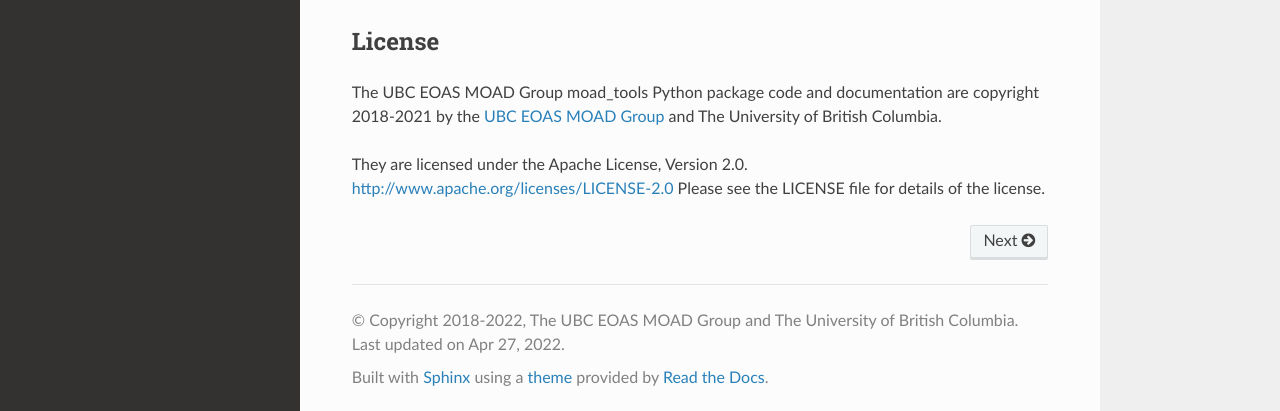
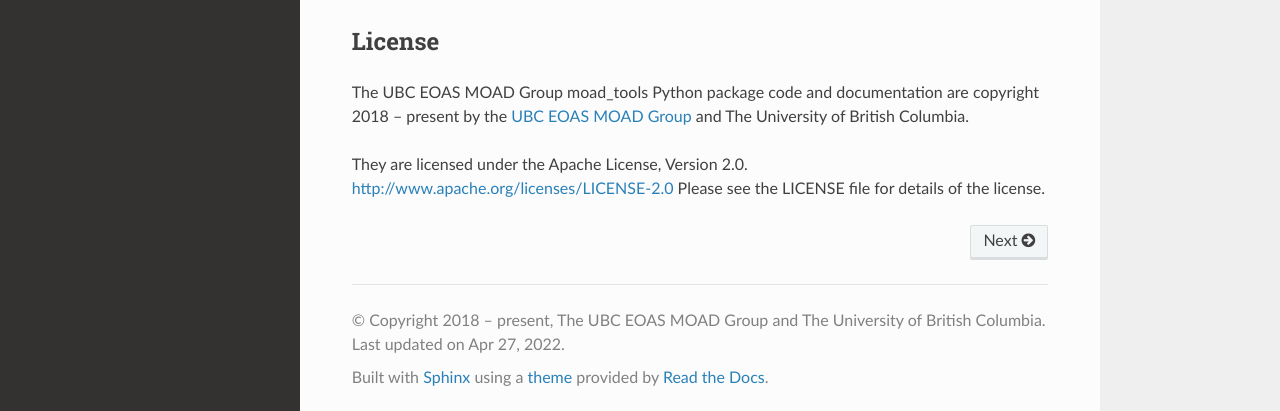
Before and after one commit to UBC-MOAD/moad_tools, a Sphinx documentation site: the page built from docs/index.rst, in a window 1280 px wide and 1200 px high. Shown: the part 786-1197 px from the top of the window. Built offline with Sphinx 7.4.7 and the Read the Docs theme 2.0.0, drawn with Linux system fonts in a browser that asks for light colours.

Commit message:
Update copyright year range

```diff
--- a/README.rst
+++ b/README.rst
@@ -42,7 +42,8 @@ License
     :target: https://www.apache.org/licenses/LICENSE-2.0
     :alt: Licensed under the Apache License, Version 2.0
 
-The UBC EOAS MOAD Group Tools package and documentation are copyright 2018-2020 by the `UBC EOAS MOAD Group`_ and The University of British Columbia.
+The UBC EOAS MOAD Group Tools package and documentation are copyright 2018 – present
+by the `UBC EOAS MOAD Group`_ and The University of British Columbia.
 
 They are licensed under the Apache License, Version 2.0.
 https://www.apache.org/licenses/LICENSE-2.0
--- a/docs/conf.py
+++ b/docs/conf.py
@@ -13,7 +13,6 @@
 # documentation root, use os.path.abspath to make it absolute, like shown here.
 
 import configparser
-import datetime
 import os
 import sys
 
@@ -30,14 +29,7 @@ project = setup_cfg["metadata"]["name"]
 author = "The UBC EOAS MOAD Group and The University of British Columbia"
 
 pkg_creation_year = 2018
-copyright_years = (
-    f"{pkg_creation_year}"
-    if datetime.date.today().year == pkg_creation_year
-    else f"{pkg_creation_year}-{datetime.date.today():%Y}"
-)
-copyright_years = (
-    "2018" if datetime.date.today().year == 2018 else f"2018-{datetime.date.today():%Y}"
-)
+copyright_years = f"{pkg_creation_year} – present"
 copyright = f"{copyright_years}, {author}"
 
 
--- a/docs/index.rst
+++ b/docs/index.rst
@@ -1,4 +1,4 @@
-.. Copyright 2018-2021 The UBC EOAS MOAD Group
+.. Copyright 2018 – present The UBC EOAS MOAD Group
 .. and The University of British Columbia
 ..
 .. Licensed under the Apache License, Version 2.0 (the "License");
--- a/docs/license_description.txt
+++ b/docs/license_description.txt
@@ -1,7 +1,8 @@
 License
 =======
 
-The UBC EOAS MOAD Group moad_tools Python package code and documentation are copyright 2018-2021 by the `UBC EOAS MOAD Group`_ and The University of British Columbia.
+The UBC EOAS MOAD Group moad_tools Python package code and documentation are
+copyright 2018 – present by the `UBC EOAS MOAD Group`_ and The University of British Columbia.
 
 They are licensed under the Apache License, Version 2.0.
 http://www.apache.org/licenses/LICENSE-2.0
--- a/docs/moad_tools.rst
+++ b/docs/moad_tools.rst
@@ -1,4 +1,4 @@
-.. Copyright 2018-2021 The UBC EOAS MOAD Group
+.. Copyright 2018 – present The UBC EOAS MOAD Group
 .. and The University of British Columbia
 ..
 .. Licensed under the Apache License, Version 2.0 (the "License");
--- a/docs/pkg_development.rst
+++ b/docs/pkg_development.rst
@@ -1,4 +1,4 @@
-.. Copyright 2018-2021 The UBC EOAS MOAD Group
+.. Copyright 2018 – present The UBC EOAS MOAD Group
 .. and The University of British Columbia
 ..
 .. Licensed under the Apache License, Version 2.0 (the "License");
@@ -477,7 +477,8 @@ License
     :target: https://www.apache.org/licenses/LICENSE-2.0
     :alt: Licensed under the Apache License, Version 2.0
 
-The UBC EOAS MOAD Group moad_tools Python package code and documentation are copyright 2018-2021 by the `UBC EOAS MOAD Group`_ and The University of British Columbia.
+The UBC EOAS MOAD Group moad_tools Python package code and documentation are
+copyright 2018 – present by the `UBC EOAS MOAD Group`_ and The University of British Columbia.
 
 They are licensed under the Apache License, Version 2.0.
 http://www.apache.org/licenses/LICENSE-2.0
--- a/moad_tools/__init__.py
+++ b/moad_tools/__init__.py
@@ -1,4 +1,4 @@
-# Copyright 2018-2020 The UBC EOAS MOAD Group
+# Copyright 2018 – present The UBC EOAS MOAD Group
 # and The University of British Columbia
 #
 # Licensed under the Apache License, Version 2.0 (the "License");
--- a/setup.cfg
+++ b/setup.cfg
@@ -1,4 +1,4 @@
-# Copyright 2018-2021 The UBC EOAS MOAD Group
+# Copyright 2018 – present The UBC EOAS MOAD Group
 # and The University of British Columbia
 #
 # Licensed under the Apache License, Version 2.0 (the "License");
--- a/setup.py
+++ b/setup.py
@@ -1,4 +1,4 @@
-# Copyright 2018-2021 The UBC EOAS MOAD Group
+# Copyright 2018 – present The UBC EOAS MOAD Group
 # and The University of British Columbia
 #
 # Licensed under the Apache License, Version 2.0 (the "License");
```
Also changed, not shown: 9 other files.
